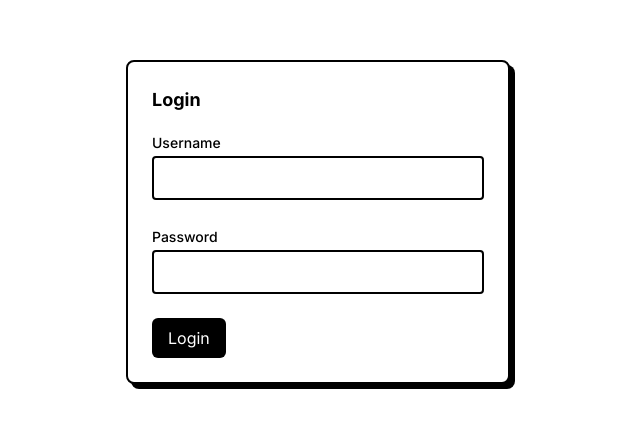
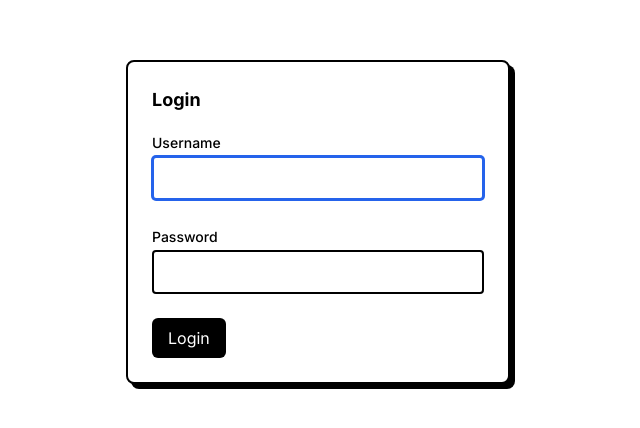
Before and after one commit to bugbakery/transcribee, a React (Vite) app in the folder frontend/: page /login in a window 1280 px wide. Shown: the part 178-606 px from the top of the page, without its empty margins (322-962 px from the left). Built offline with nearby package versions, Linux system fonts and the light colour scheme.

Commit message:
LoginPage: Auto focus username

```diff
--- a/frontend/src/pages/LoginPage.tsx
+++ b/frontend/src/pages/LoginPage.tsx
@@ -56,7 +56,7 @@ export default function LoginPage() {
         >
           <div className="flex flex-col gap-6">
             <FormControl label="Username" error={errors.username && 'This field is required.'}>
-              <Input {...register('username', { required: true })} />
+              <Input autoFocus {...register('username', { required: true })} />
             </FormControl>
             <FormControl label="Password" error={errors.password && 'This field is required.'}>
               <Input {...register('password', { required: true })} type="password" />
```
